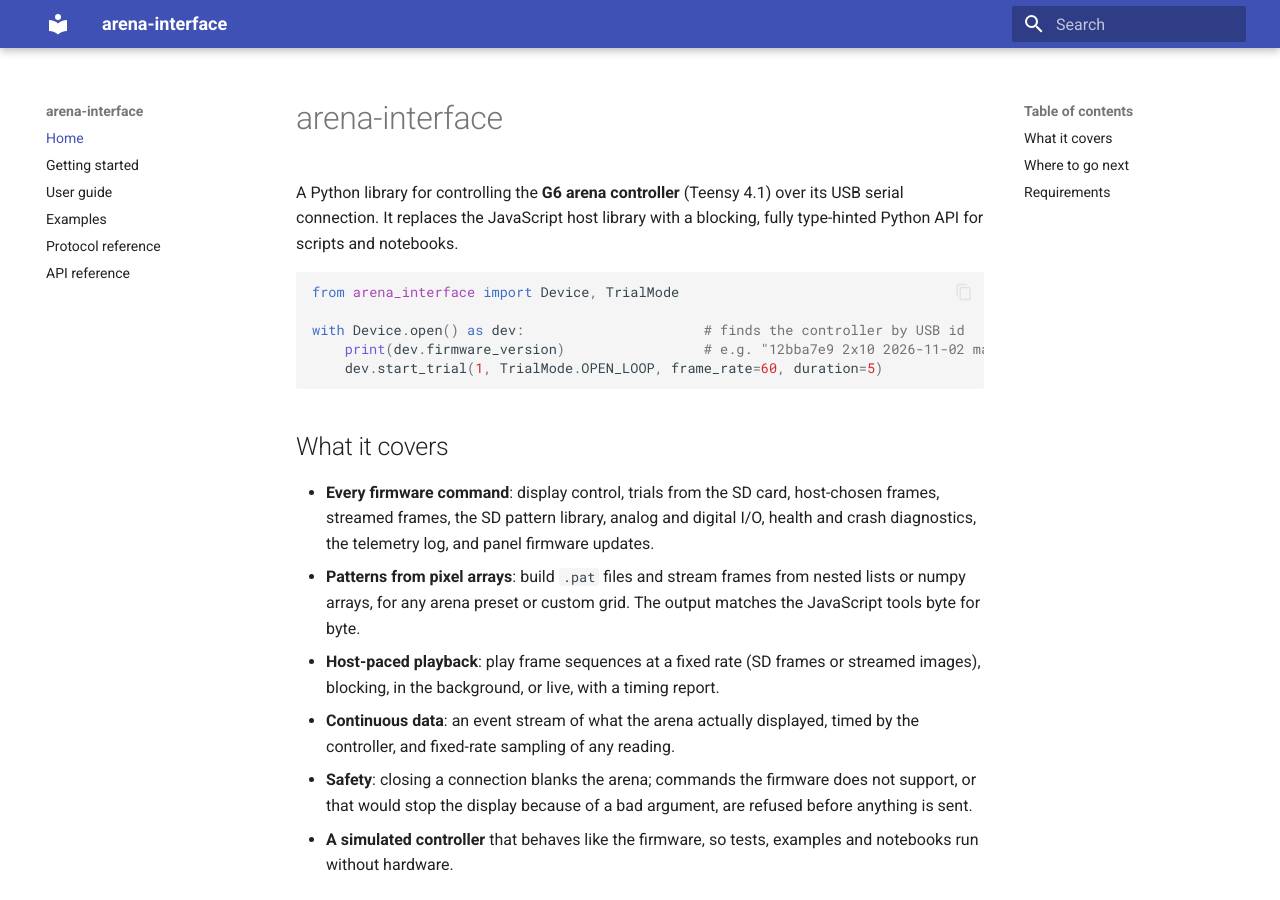
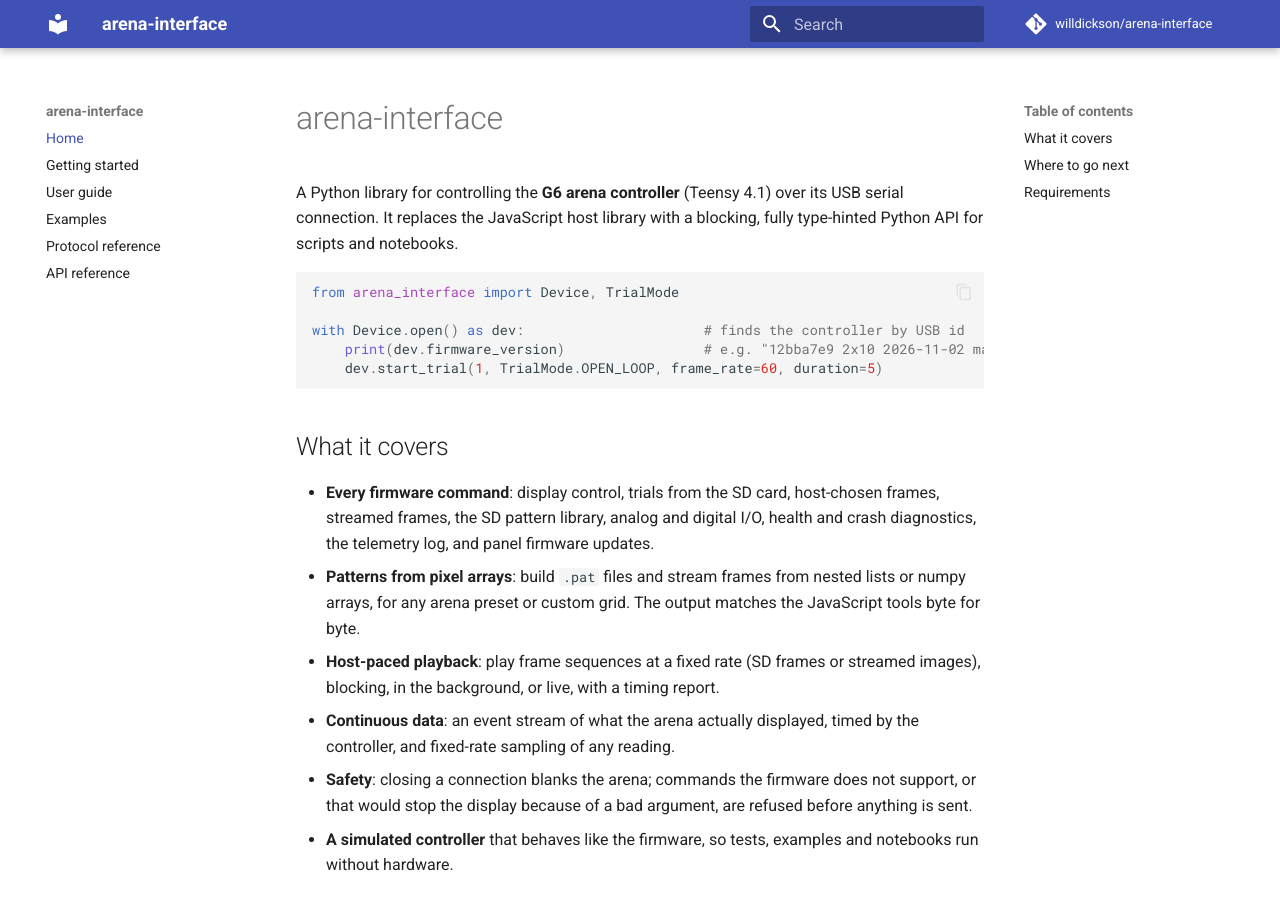
Before and after one commit to willdickson/arena-interface, an MkDocs documentation site: the page built from docs/index.md, in a window 1280 px wide and 900 px high. Built offline with MkDocs 1.6.1 and Material for MkDocs 9.7.7, drawn with Linux system fonts in a browser that asks for light colours; comment, search, counter and statistics services are not loaded.

Commit message:
Add GitHub Pages site and repository URLs
Set site_url, repo_url, repo_name and edit_uri in mkdocs.yml for
publishing the docs at https://willdickson.github.io/arena-interface/,
and add the project URLs to the package metadata.

```diff
--- a/mkdocs.yml
+++ b/mkdocs.yml
@@ -1,5 +1,9 @@
 site_name: arena-interface
 site_description: Python host library for the G6 arena controller
+site_url: https://willdickson.github.io/arena-interface/
+repo_url: https://github.com/willdickson/arena-interface
+repo_name: willdickson/arena-interface
+edit_uri: edit/main/docs/
 theme:
   name: material
   features:
--- a/pyproject.toml
+++ b/pyproject.toml
@@ -10,6 +10,11 @@ requires-python = ">=3.11"
 dependencies = [
     "pyserial>=3.5",
 ]
+
+[project.urls]
+Homepage = "https://github.com/willdickson/arena-interface"
+Documentation = "https://willdickson.github.io/arena-interface/"
+Repository = "https://github.com/willdickson/arena-interface"
 
 [project.optional-dependencies]
 numpy = [
```
